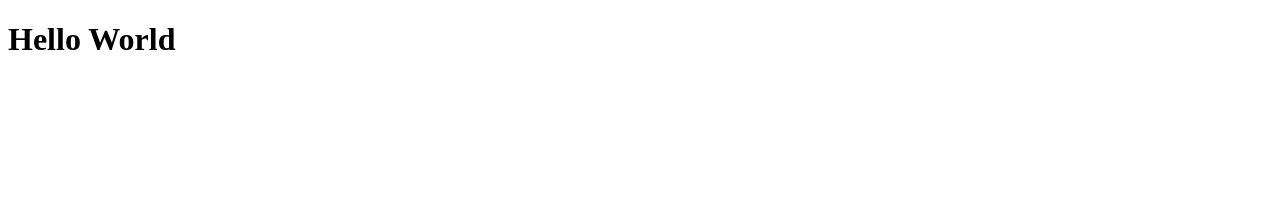
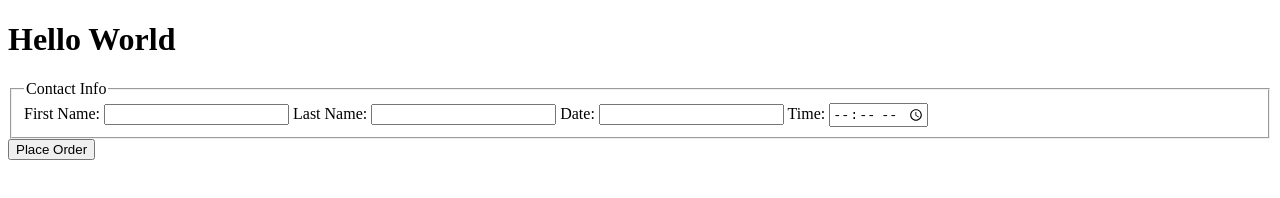
Before and after one commit to xavierb117/appointment-scheduler, a website: page views/home.html in a window 1280 px wide. Drawn offline with Linux system fonts and the light colour scheme.

Commit message:
Creat html forme

```diff
--- a/views/home.html
+++ b/views/home.html
@@ -7,5 +7,30 @@
 </head>
 <body>
     <h1>Hello World</h1>
+    <form action="/submit-order" method="post">
+
+        <!-- Contact Info -->
+        <fieldset>
+            <legend>Contact Info</legend>
+
+            <label>First Name:
+                <input type="text" name="fname">
+            </label>
+
+            <label>Last Name:
+                <input type="text" name="lname">
+            </label>
+
+            <label>Date:
+                <input type="text" name="date">
+            </label>
+            <label>Time:
+                <input type="time" name="time">
+            </label>
+
+        </fieldset>
+        <button type="submit">Place Order</button>
+
+    </form>
 </body>
 </html>
```
Also changed, not shown: 1 other file.
